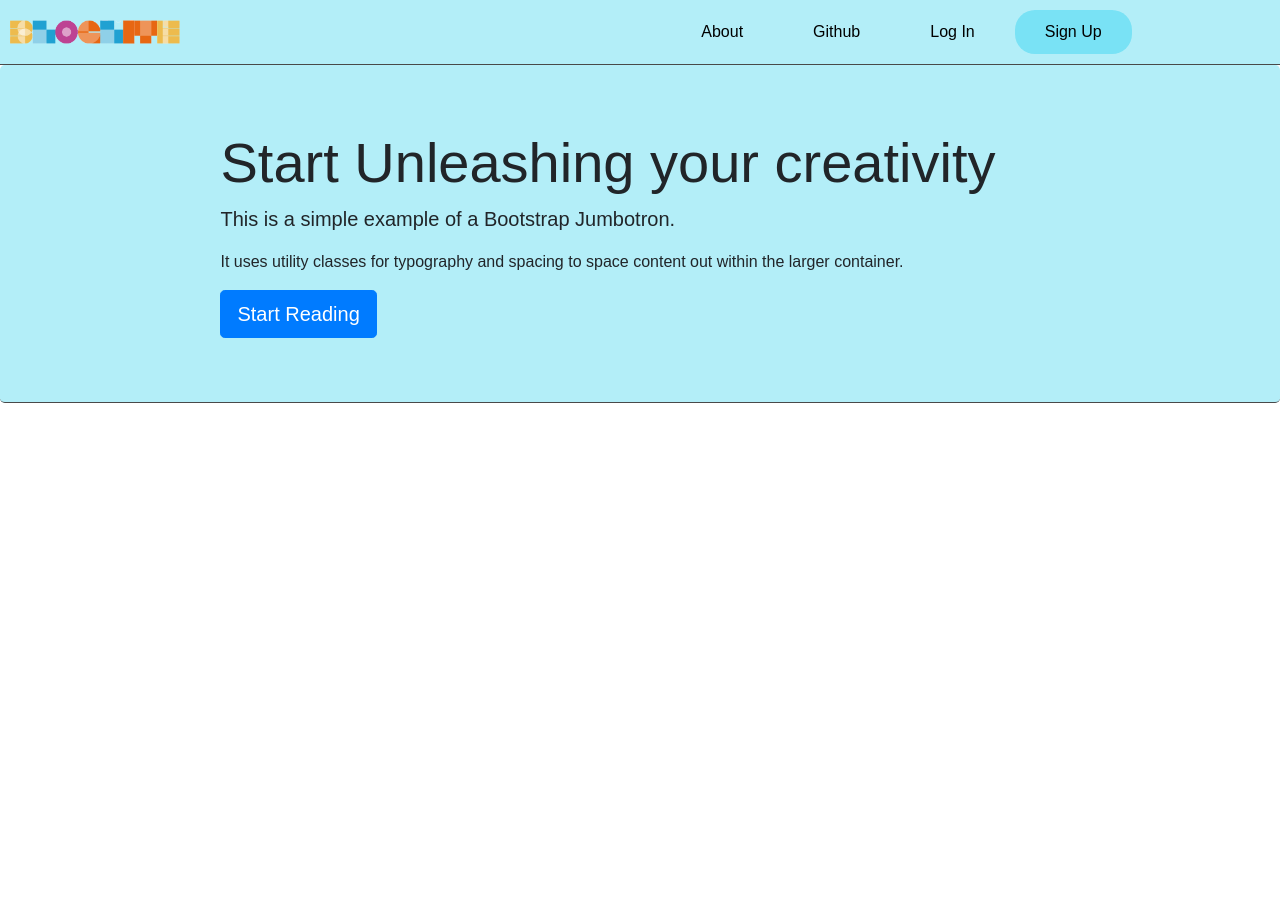
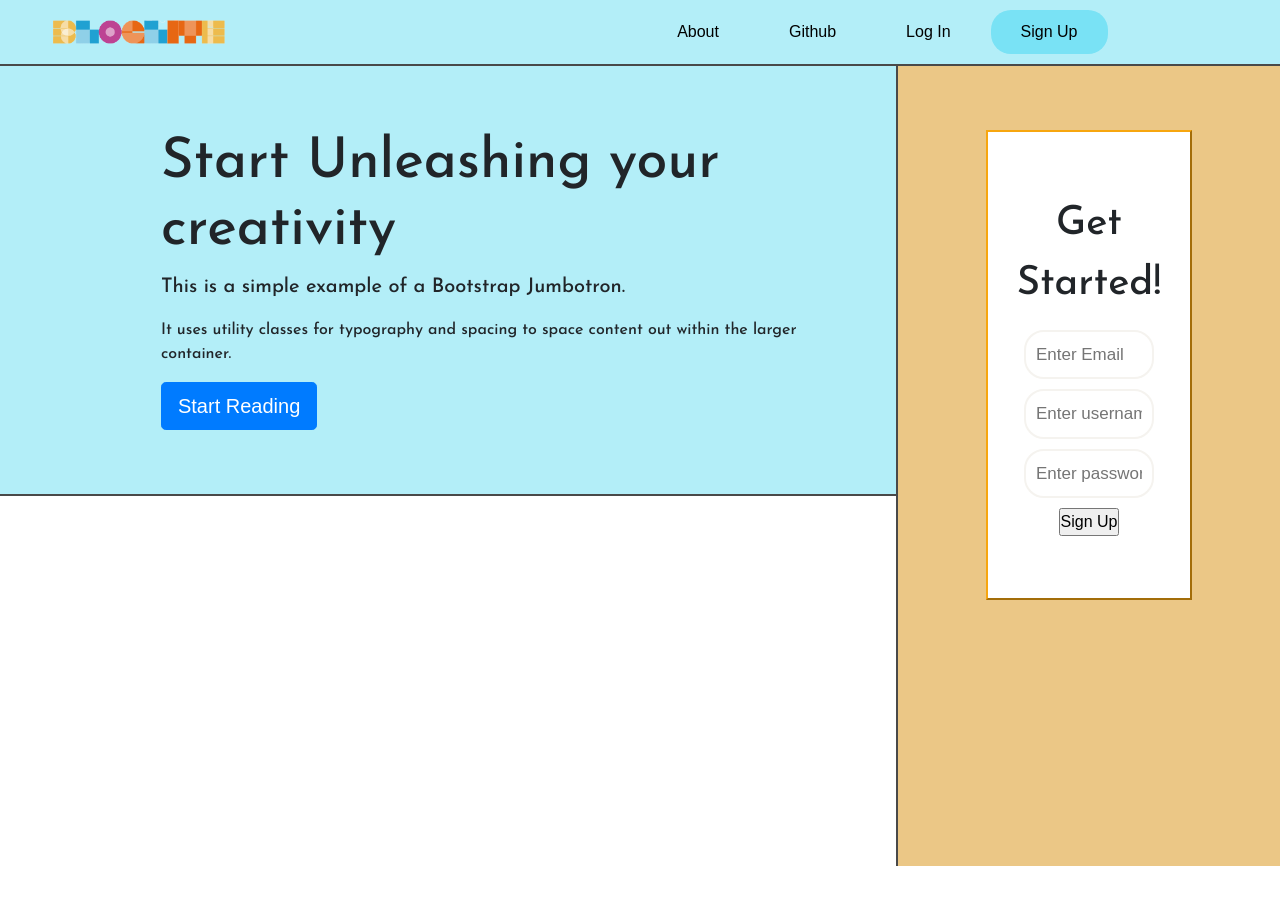
Before and after one commit to p4arth/BlogLite, a Vue app in the folder frontend/: page / in a window 1280 px wide. Before the commit the page ends 800 px from the top, so only its background shows below. Built offline with nearby package versions, Linux system fonts and the light colour scheme.

Commit message:
added sign section somehow

```diff
--- a/frontend/src/components/FrontPage.vue
+++ b/frontend/src/components/FrontPage.vue
@@ -3,15 +3,44 @@
       <header>
         <NavBar />
       </header>
-      <div class = "jumbotron">
-        <div class = "jumbotron-content">
+      <div id = "content-jumbotron" class = "jumbotron">
+        <div class = "jumbotron-content" style = "margin-left: 15.5%;">
             <h1 class="display-4">Start Unleashing your creativity</h1>
             <p class="lead">This is a simple example of a Bootstrap Jumbotron.</p>
             <p>It uses utility classes for typography and spacing to space content out within the larger container.</p>
-            <a class="btn btn-primary btn-lg" href="#" role="button">Start Reading</a>
+            <a class="btn btn-primary btn-lg" role="button">Start Reading</a>
         </div>
+      </div>
+      <div id ="auth-jumbotron" class = "jumbotron">
+        <div id = "auth-jumbotron-content" class = "jumbotron-content">
+          <div class="card">
 
+            <ul class="list-group list-group-flush">
+              <li class="list-group-item">
+                <div>
+                  <p class = "auth-message">
+                    Get Started!
+                  </p>
+                </div>
+                <div>
+                  <form>
+                    <div>
+                      <input type="email" id="email" name="email" placeholder = "Enter Email" autocomplete = "off" required>
+                    </div>
+                    <div>
+                      <input type="text" id="username" name="username" placeholder = "Enter username"  autocomplete = "off" required>
+                    </div>
+                    <div>
+                      <input type="password" id="password" name="password"  placeholder = "Enter password" autocomplete = "off" required>
+                    </div>
+                    <input type="submit" value="Sign Up">
+                  </form>
+                </div>
+              </li>
+            </ul>
+          </div>
         </div>
+      </div>
     </div>
 </template>
 
@@ -20,13 +49,14 @@
   export default {
     name: 'FrontPage',
     components: {
-      NavBar
-    }
+      NavBar,
+    },
   }
 </script>
 
 <style>
-  * {
+@import url('https://fonts.googleapis.com/css2?family=Josefin+Sans:wght@500&display=swap');
+  *{
     margin: 0;
     padding: 0;
     box-sizing: border-box;
@@ -35,18 +65,76 @@
     font-family: 'montserrat', sans-serif;
   }
   header {
-    width: 100vw;
+    width: 100%;
     background-color: rgb(179, 238, 248);
     padding: 10px;
     border: 20px;
-    border-bottom: 1px solid #494949;
+    border-bottom: 2px solid #494949;
   }
-  .jumbotron {
-    border-bottom: 1px solid #494949;
+  #content-jumbotron{
+
+    margin-right:0px;
     background-color: rgb(179, 238, 248);
+    width: 70%;
+    float:left;
+    border-bottom: 2px solid #494949;
+    border-radius: 0;
   }
-  .jumbotron-content{
-    margin-right: 0%;
-    margin-left: 15.5%;
+
+  #auth-jumbotron{
+    background-color: rgb(235, 199, 134);
+    width: 30%;
+    height: 100vh;
+    float:right;
+    border-left: 2px solid #494949;
+    border-radius: 0;
+  }
+
+  #auth-jumbotron-content{
+    display: flex;
+    justify-content: center;
+    height: 100%;
+    width: 100%;
+  }
+
+  .card{
+    width: 65%;
+    height: 70%;
+    border: 2px outset rgb(247, 166, 15);
+    border-radius: 0;
+    box-shadow: none;
+    justify-content: center;
+  }
+  li{
+    border:0;
+    box-shadow: 0;
+    justify-content: center;
+    text-align: center;
+  }
+  .list-group, .list-group-flush{
+    border:0;
+    box-shadow: 0;
+  }
+  p, h1, h2, h3{
+    font-family: 'Josefin Sans', sans-serif;
+  }
+
+  #email, #username, #password{
+    margin-bottom: 10px;
+    width: 80%;
+    padding: 10px;
+    font-size: 17px;
+    border: 2px solid rgb(245, 243, 239);
+    border-radius: 20px;
+    outline: none;
+    transition: border-bottom 0.3s ease-in-out;
+  }
+
+  input:hover{
+    background-color: rgb(243, 208, 143);
+  }
+  .auth-message{
+    font-family: 'Josefin Sans', sans-serif;
+    font-size: 40px;
   }
 </style>
--- a/frontend/src/components/NavBar.vue
+++ b/frontend/src/components/NavBar.vue
@@ -1,50 +1,4 @@
-<!-- <template>
-    <div class="col-md-1 col-lg-1 border " style = "padding-top:-10%;padding-bottom: 100%;">
-        <div class="d-flex flex-column flex-shrink-0 bg-light" style="width:4.5rem;margin:0px;position: fixed;padding-top: 13%;">
-            <a :href="`../${username}/homepage`" class="d-block p-3 link-dark text-decoration-none border-bottom" title="Home" data-bs-toggle="tooltip" data-bs-placement="right">
-                <img src="../assets/home.png" alt = "Home" style = "padding-left:5px;" width="36" height="30">
-            </a>
-            <a :href="`../${username}/publish_new_article`" style = "padding-left:22px;" class="nav-link py-3 border-bottom" title="Publish" data-bs-toggle="tooltip" data-bs-placement="right">
-                <img src="../assets/publish.png"  width="33" height="32">
-            </a>
-            <a :href="`../${username}/my-blogs`" class="nav-link py-3 border-bottom" title="My Blogs" data-bs-toggle="tooltip" data-bs-placement="right">
-                <img src="../assets/my_blogs.png" style = "padding-left:5px;" width="40" height="35" >
-            </a>
-            <div class="dropdown border-top">
-                <a href="#" class="d-flex align-items-center justify-content-center p-3 link-dark text-decoration-none dropdown-toggle" id="dropdownUser3" data-bs-toggle="dropdown" aria-expanded="false">
-                    <img src="https://images.pexels.com/photos/6985001/pexels-photo-6985001.jpeg?auto=compress&cs=tinysrgb&w=1260&h=750&dpr=1" alt="mdo" width="24" height="24" class="rounded-circle">
-                </a>
-                <ul class="dropdown-menu text-small shadow" aria-labelledby="dropdownUser3">
-                    <li>
-                        <a class="dropdown-item" :href="`/${username}/publish_new_article`">
-                            New Blog
-                        </a>
-                    </li>
-                    <li>
-                        <a class="dropdown-item" :href="`/${username}/my-blogs`">
-                            My Blogs
-                        </a>
-                    </li>
-                    <li>
-                        <a class="dropdown-item" :href="`/${username}/my-profile`">
-                            Profile</a>
-                        </li>
-                    <li>
-                        <hr class="dropdown-divider">
-                    </li>
-                    <li>
-                        <a class="dropdown-item" href="/login">
-                            Log Out
-                        </a>
-                    </li>
-                </ul>
-            </div>
-        </div>
-    </div>
-</template> -->
-
 <template>
-
     <nav>
       <div class = "menu-item-logo">
         <img src = "../assets/bl_logo.png">
@@ -52,38 +6,15 @@
       <div class = "menu-container">
         <div class="menu-item"><a href="#">About</a></div>
         <div class="menu-item"><a href="#">Github</a></div>
-        <!-- <DropDown title="Services" :items="services" /> -->
-        <div class="menu-item"><a href="#">Log In</a></div>
-        <div id = "corner-item" class="menu-item"><a href="#">Sign Up</a></div>
+        <div class="menu-item"><a href="./login">Log In</a></div>
+        <div id = "corner-item" class="menu-item"><a href="./signup">Sign Up</a></div>
       </div>
     </nav>
 </template>
 
 <script>
-// import DropDown from './DropDown';
 export default {
     name: 'NavBar',
-    // components: {
-    //     DropDown
-    // },
-    data () {
-        return {
-        services: [
-            {
-                title: 'Web',
-                link: '#'
-            },
-            {
-                title: 'Design',
-                link:'#'
-            },
-            {
-                title: 'Videos',
-                link: '#'
-            }
-        ]
-        }
-    }
 }
 </script>
 
@@ -106,7 +37,7 @@ img {
 }
 
 .menu-container {
-  width: 700px;
+  width: 600px;
   display: flex;
   justify-content: flex-end;
   border-bottom: 0px;
@@ -123,7 +54,6 @@ nav .menu-item {
     margin-right: 10px;
     position: relative;
     text-align: center;
-    /* border: 1.5px solid rgb(121, 226, 245); */
     border-radius: 20px;
     display: flex;
     transition: 0.4s;
--- /dev/null
+++ b/frontend/src/components/auth_comps/AuthViews.vue
@@ -0,0 +1,63 @@
+<template>
+<div>
+    <div class = "div1">
+        Box1
+    </div>
+    <div class = "div2">
+        <img src = "..//../assets/picture1.jpg">
+        <div class = "innerDiv2">
+            <div class = "innerDiv3">
+
+            </div>
+        </div>
+        <div class = "innerDiv4">
+            innerBox3
+        </div>
+    </div>
+</div>
+</template>
+
+<script>
+export default {
+    name: "AuthViews",
+};
+</script>
+
+<style>
+.div1{
+    background-color: rgb(241, 247, 247);
+    width: 50%;
+    float:left;
+    height: 100vh;
+}
+.div2{
+    background-color: rgb(231, 201, 201);
+    width: 50%;
+    float: right;
+    height: 100vh;
+    border-left: 3px solid #1d1c1c;
+}
+.innerDiv2{
+    background:rgb(157, 228, 184);
+    height: 50vh;
+    border-bottom: 3px solid #1d1c1c;
+}
+.innerDiv3{
+    background:rgb(172, 137, 238);
+    height: 50vh;
+    width: 60vh;
+    border-right: 3px solid #1d1c1c;
+    border-bottom: 3px solid #1d1c1c;
+}
+
+.innerDiv4{
+    background:rgb(240, 122, 214);
+    height: 100vh;
+    width: 30vh;
+    border-right: 3px solid #1d1c1c;
+    border-bottom: 3px solid #1d1c1c;
+}
+img{
+    object-fit: cover;
+}
+</style>
```
Also changed, not shown: frontend/src/router/routes.js (+3 -4 lines), frontend/src/assets/picture1.jpg (added), frontend/src/components/hmpg_comps/LogIn.vue (deleted).
